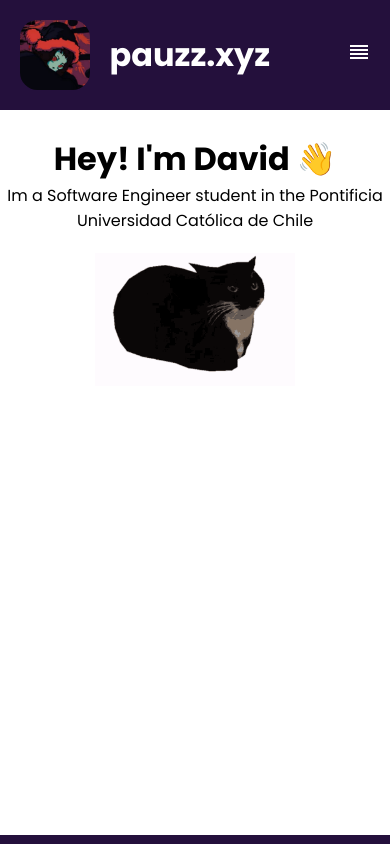
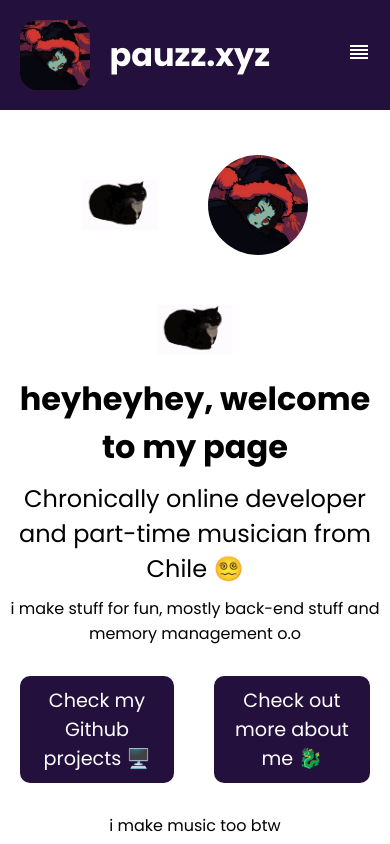
Before and after one commit to d4vid-vl/pauzz.xyz, a React (Vite) app: page / in a window 390 px wide. Shown: the top 844 px of the page. Built offline with nearby package versions, Linux system fonts and the light colour scheme.

Commit message:
Added home page

```diff
--- a/src/pages/Home.tsx
+++ b/src/pages/Home.tsx
@@ -1,14 +1,33 @@
 import '../styles/Home.css'
 
+import { useNavigate } from 'react-router-dom'
+
 import Maxwell from '../assets/About/maxwell.gif'
+import pfp from '../assets/pfp.png'
 
 function Home() {
+
+  const navigate = useNavigate();
+  const handleAbout = () => navigate("/about");
+  const handleGithub = () => navigate("/projects");
+
   return (
     <div className="homePage">
       <div className="headerHome">
-        <h1>Hey! I'm David 👋</h1>
-        <p>Im a Software Engineer student in the Pontificia Universidad Católica de Chile</p>
-        <img src={Maxwell}/>
+        <div className="homeContent">
+          <img src={Maxwell} className="maxwellPfp"/>
+          <img src={pfp} className="pfpHome"/>
+          <img src={Maxwell} className="maxwellPfp"/>
+        </div>
+        <h1>heyheyhey, welcome to my page</h1>
+        <p className='scalingP'>Chronically online developer and part-time musician from Chile 😵‍💫</p>
+        <p>i make stuff for fun, mostly back-end stuff and memory management o.o</p>
+        <div className="buttonHome">
+          <button onClick={handleGithub}>Check my Github projects 🖥️</button>
+          <button onClick={handleAbout}>Check out more about me 🐉</button>
+        </div>
+        <p>i make music too btw</p>
+        <img src={Maxwell} className="maxwellHome"/>
        </div>
     </div>
   )
--- a/src/styles/Home.css
+++ b/src/styles/Home.css
@@ -6,13 +6,133 @@
 }
 
 .headerHome {
-  height: 700px;
+  height: auto;
   width: auto;
   margin-top: 15px;
 }
 
-.headerHome img {
+.homeContent {
+  display: flex;
+  flex-direction: row;
+  justify-content: center;
+  align-items: center;
+  gap: 50px;
+  margin: 20px;
+  flex-wrap: wrap;
+}
+
+.headerHome h1 {
+  margin: 10px;
+  font-size: 3em;
+}
+
+.headerHome p {
+  margin: 10px;
+}
+
+.headerHome .scalingP {
+  font-size: 1.4em;
+  margin: 10px;
+}
+
+.homeContent .pfpHome {
+  height: 150px;
+  width: 150px;
+  border-radius: 50%;
+}
+
+.buttonHome {
+  display: flex;
+  justify-content: center;
+  align-items: center;
+}
+
+.buttonHome button {
+  margin: 20px;
+  padding: 10px;
+  font-size: 1.2em;
+  border-radius: 10px;
+  background-color: #24103c;
+  color: white;
+  border: none;
+  transition: transform 0.3s ease;
+}
+
+.buttonHome button:hover {
+  transition: transform 0.3s ease;
+  transform: scale(1.1);
+  cursor: pointer;
+}
+
+.maxwellPfp {
+  height: auto;
+  width: 150px;
+}
+
+.maxwellHome {
   height: auto;
   width: 200px;
   margin: 20px;
 }
+
+@media only screen and (max-width: 600px) {
+
+  .homeContent .maxwellPfp{
+    width: auto;
+    height: 50px;
+    object-fit: cover;
+    margin: 0;
+  }
+
+  .maxwellHome {
+    width: auto;
+    height: 100px;
+    margin: 0;
+  }
+
+  .headerHome h1 {
+    font-size: 2em;
+  }
+
+  .headerHome p {
+    font-size: 1em;
+  }
+
+  .headerHome .scalingP {
+    font-size: 1.5em;
+  }
+}
+
+@media only screen and (max-width: 500px) {
+
+  .homeContent .maxwellPfp{
+    width: auto;
+    height: 50px;
+    object-fit: cover;
+    margin: 0;
+  }
+  .homeContent .pfpHome{
+    width: 100px;
+    height: 100px;
+    object-fit: cover;
+    margin: 0;
+  }
+
+  .maxwellHome {
+    width: auto;
+    height: 100px;
+    margin: 0;
+  }
+
+  .headerHome h1 {
+    font-size: 2em;
+  }
+
+  .headerHome p {
+    font-size: 1em;
+  }
+
+  .headerHome .scalingP {
+    font-size: 1.5em;
+  }
+}
```
